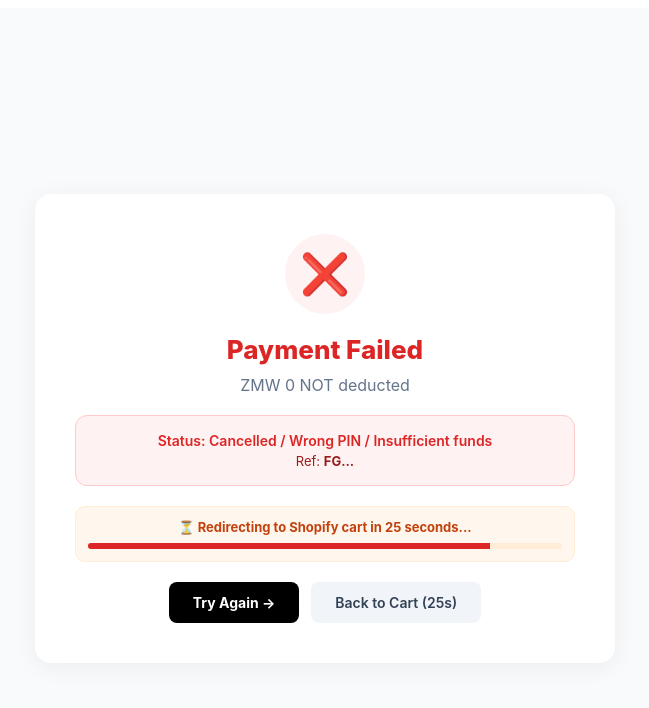
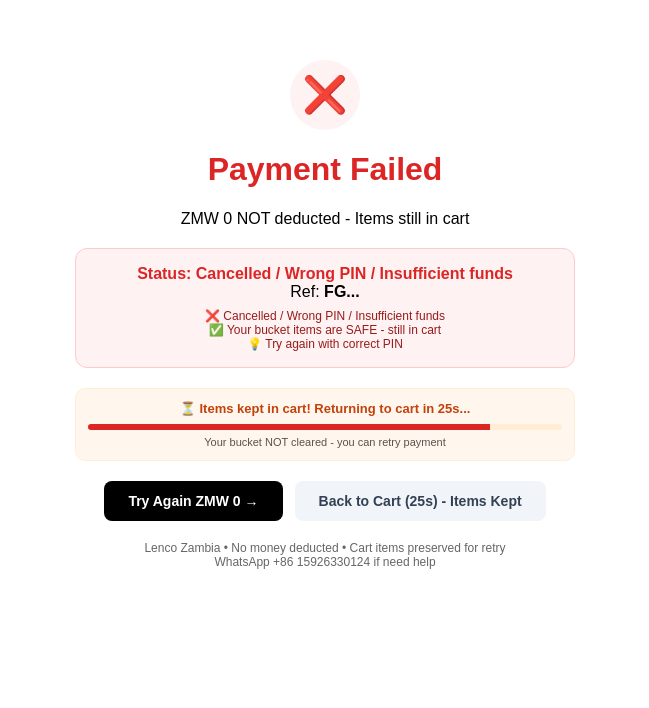
Before and after one commit to felixmtex-bot/felix-real-lenco-payment, a Next.js app: page /failed in a window 1280 px wide. Shown: the top 708 px of the page, without its empty margins (315-964 px from the left). Built offline with nearby package versions, Linux system fonts and the light colour scheme.

Commit message:
Update page.jsx

```diff
--- a/app/failed/page.jsx
+++ b/app/failed/page.jsx
@@ -1,19 +1,28 @@
 "use client";
+import { Suspense } from "react";
 import { useSearchParams } from "next/navigation";
-import { useState, useEffect, Suspense } from "react";
+import { useState, useEffect } from "react";
+
+export const dynamic = 'force-dynamic';
 
 function FailedContent() {
-  const searchParams = useSearchParams();
-  const ref = searchParams.get("ref") || "FG...";
-  const amount = searchParams.get("amount") || "0";
-  const reason = searchParams.get("reason") || "Cancelled / Wrong PIN / Insufficient funds";
-  const returnUrl = searchParams.get("return_url") || "https://felixglobalstore.com/cart";
+  const params = useSearchParams();
+  const ref = params.get("ref") || "FG...";
+  const amount = params.get("amount") || "0";
+  const reason = params.get("reason") || "Cancelled / Wrong PIN / Insufficient funds";
+  const returnUrl = params.get("return_url") || "https://felixglobalstore.com/cart";
+
   const [countdown, setCountdown] = useState(30);
+
   useEffect(() => {
+    // FAILED - Do NOT clear cart! Keep items for retry
+    console.log("Payment failed - keeping cart items for retry, ref:", ref);
+
     const timer = setInterval(() => {
       setCountdown(prev => {
         if (prev <= 1) {
           clearInterval(timer);
+          // Return to cart WITHOUT clearing - items remain
           window.location.href = returnUrl;
           return 0;
         }
@@ -21,34 +30,48 @@ function FailedContent() {
       });
     }, 1000);
     return () => clearInterval(timer);
-  }, [returnUrl]);
+  }, [returnUrl, ref]);
+
   return (
-    <div style={{ minHeight: "100vh", display: "flex", flexDirection: "column", alignItems: "center", justifyContent: "center", background: "#f8fafc", fontFamily: "Inter, sans-serif", padding: "20px", textAlign: "center" }}>
-      <div style={{ background: "white", borderRadius: "16px", padding: "40px", maxWidth: "500px", width: "100%", boxShadow: "0 4px 24px rgba(0,0,0,0.06)" }}>
-        <div style={{ width: "80px", height: "80px", background: "#fef2f2", borderRadius: "50%", display: "flex", alignItems: "center", justifyContent: "center", margin: "0 auto 20px", fontSize: "40px" }}>❌</div>
-        <h1 style={{ color: "#dc2626", fontSize: "26px", fontWeight: 800, margin: "0 0 10px" }}>Payment Failed</h1>
-        <p style={{ fontSize: "16px", color: "#64748b", margin: "0 0 20px" }}>ZMW {amount} NOT deducted</p>
-        <div style={{ background: "#fef2f2", border: "1px solid #fecaca", borderRadius: "12px", padding: "16px", marginBottom: "20px" }}>
-          <div style={{ fontSize: "14px", fontWeight: 600, color: "#dc2626" }}>Status: {reason}</div>
-          <div style={{ fontSize: "13px", color: "#991b1b", marginTop: "4px" }}>Ref: <strong>{ref}</strong></div>
+    <div style={{ maxWidth: 500, margin: "40px auto", textAlign: "center", fontFamily: "sans-serif", padding: 20 }}>
+      <div style={{ width: 70, height: 70, background: "#fef2f2", borderRadius: "50%", display: "flex", alignItems: "center", justifyContent: "center", margin: "0 auto 15px", fontSize: 36 }}>❌</div>
+      <h1 style={{ color: "#dc2626" }}>Payment Failed</h1>
+      <p>ZMW {amount} NOT deducted - Items still in cart</p>
+      <div style={{ background: "#fef2f2", padding: 16, borderRadius: 12, marginTop: 20, border: "1px solid #fecaca" }}>
+        <b style={{ color: "#dc2626" }}>Status: {reason}</b><br />
+        Ref: <b>{ref}</b><br />
+        <span style={{ fontSize: 12, color: "#991b1b", marginTop: 8, display: "block" }}>
+          ❌ Cancelled / Wrong PIN / Insufficient funds<br/>
+          ✅ Your bucket items are SAFE - still in cart<br/>
+          💡 Try again with correct PIN
+        </span>
+      </div>
+
+      <div style={{ background: "#fff7ed", border: "1px solid #ffedd5", borderRadius: 10, padding: 12, marginTop: 20 }}>
+        <div style={{ fontSize: 13, fontWeight: 700, color: "#c2410c" }}>⏳ Items kept in cart! Returning to cart in {countdown}s...</div>
+        <div style={{ width: "100%", background: "#ffedd5", borderRadius: 10, height: 6, marginTop: 8, overflow: "hidden" }}>
+          <div style={{ width: `${(countdown/30)*100}%`, background: "#dc2626", height: "100%", transition: "width 1s linear" }}></div>
         </div>
-        <div style={{ background: "#fff7ed", border: "1px solid #ffedd5", borderRadius: "10px", padding: "12px", marginBottom: "20px" }}>
-          <div style={{ fontSize: "13px", fontWeight: 700, color: "#c2410c" }}>⏳ Redirecting to Shopify cart in {countdown} seconds...</div>
-          <div style={{ width: "100%", background: "#ffedd5", borderRadius: "10px", height: "6px", marginTop: "8px", overflow: "hidden" }}>
-            <div style={{ width: `${(countdown/30)*100}%`, background: "#dc2626", height: "100%", transition: "width 1s linear" }}></div>
-          </div>
-        </div>
-        <div style={{ display: "flex", gap: "12px", justifyContent: "center" }}>
-          <a href={`/?amount=${amount}&ref=${ref}`} style={{ background: "black", color: "white", padding: "12px 24px", borderRadius: "8px", textDecoration: "none", fontWeight: 700, fontSize: "14px" }}>Try Again →</a>
-          <a href={returnUrl} style={{ background: "#f1f5f9", color: "#334155", padding: "12px 24px", borderRadius: "8px", textDecoration: "none", fontWeight: 600, fontSize: "14px" }}>Back to Cart ({countdown}s)</a>
-        </div>
+        <div style={{ fontSize: 11, color: "#57534e", marginTop: 6 }}>Your bucket NOT cleared - you can retry payment</div>
       </div>
+
+      <div style={{ marginTop: 20, display: "flex", gap: 12, justifyContent: "center", flexWrap: "wrap" }}>
+        <a href={`/?amount=${amount}&ref=${ref}`} style={{ background: "black", color: "white", padding: "12px 24px", borderRadius: 8, textDecoration: "none", fontWeight: 700, fontSize: 14 }}>
+          Try Again ZMW {amount} →
+        </a>
+        <a href={returnUrl} style={{ background: "#f1f5f9", color: "#334155", padding: "12px 24px", borderRadius: 8, textDecoration: "none", fontWeight: 600, fontSize: 14 }}>
+          Back to Cart ({countdown}s) - Items Kept
+        </a>
+      </div>
+
+      <p style={{ fontSize: 12, color: "#666", marginTop: 20 }}>Lenco Zambia • No money deducted • Cart items preserved for retry<br/>WhatsApp +86 15926330124 if need help</p>
     </div>
   );
 }
-export default function FailedPage() {
+
+export default function Failed() {
   return (
-    <Suspense fallback={<div style={{ padding: "40px", textAlign: "center" }}>Loading...</div>}>
+    <Suspense fallback={<div style={{ padding: 40, textAlign: "center" }}>Loading...</div>}>
       <FailedContent />
     </Suspense>
   );
```
